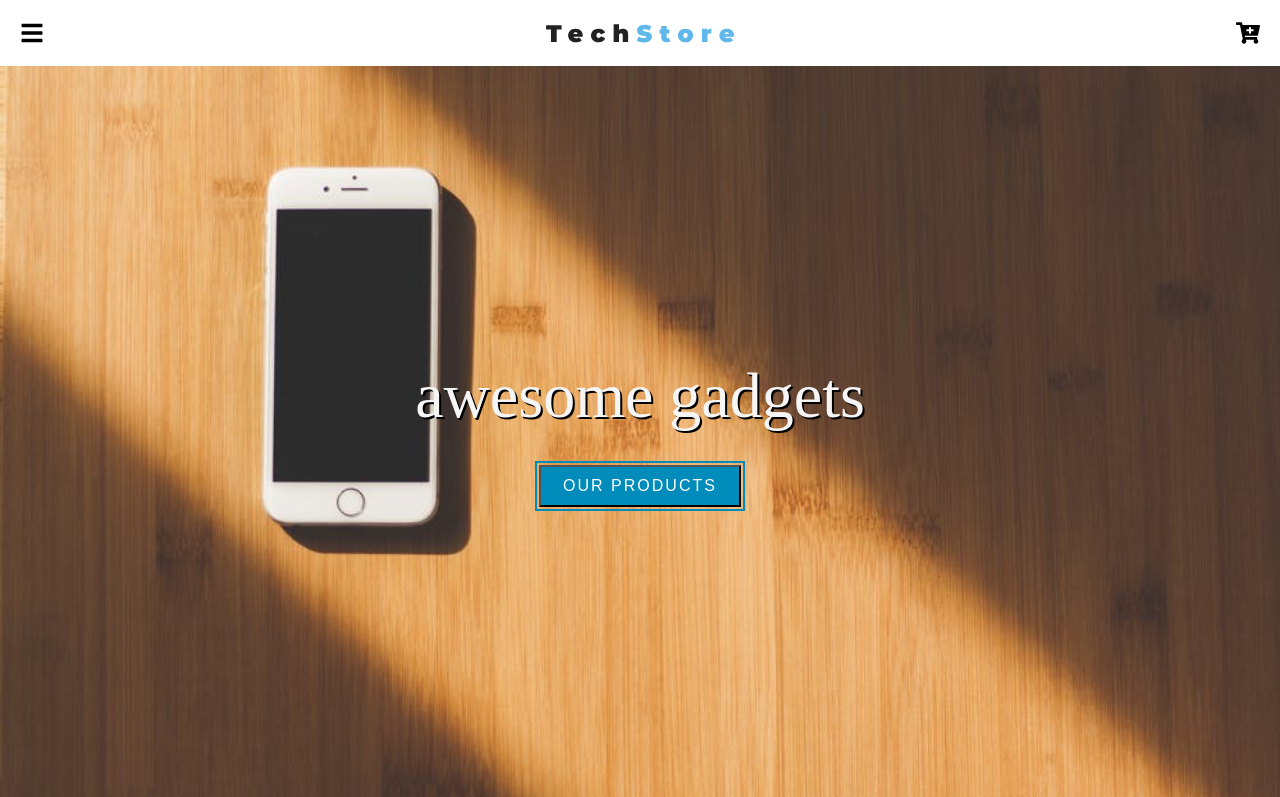
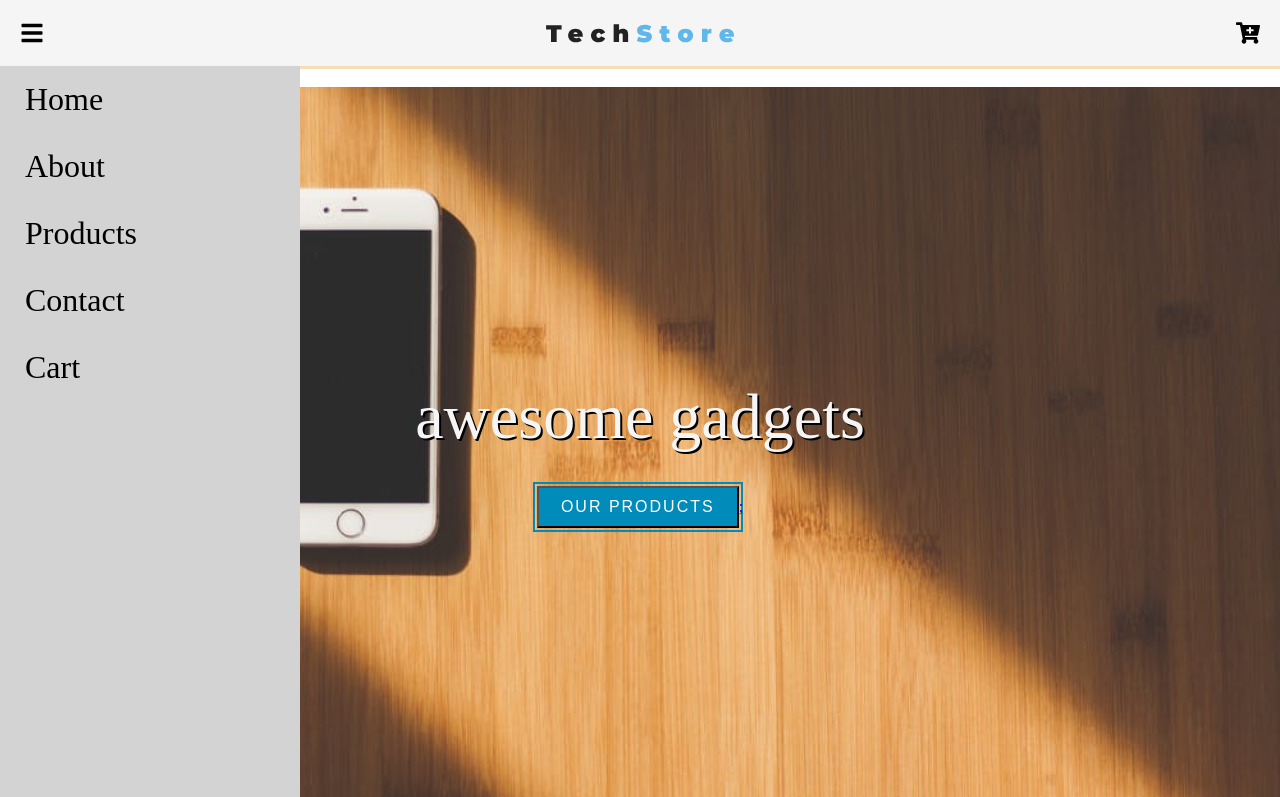
Before and after one commit to NathanGanesh/reacttechstore, a React app: page / in a window 1280 px wide. Shown: the top 797 px of the page. Built offline with nearby package versions, Linux system fonts and the light colour scheme.

Commit message:
home and css fixes

```diff
--- a/src/components/App/App.css
+++ b/src/components/App/App.css
@@ -4,14 +4,19 @@
 	font-weight: normal;
 }
 .flex-nav {
+	position: sticky;
+	top: 0px;
 	display: flex;
 	justify-content: space-between;
 	padding: 0 20px;
 	align-items: center;
 	height: 66px;
+	border-bottom: 3px solid wheat;
+	background: whitesmoke;
 }
 .nav-icon {
 	font-size: 24px;
+	cursor: pointer;
 }
 
 .home {
@@ -223,6 +228,10 @@
 	font-size: 24px;
 }
 
+.footer-icon:hover {
+	background-color: rgba(0, 0, 0, 0.5);
+}
+
 .contact-us {
 	font-size: 3rem;
 	text-align: center;
@@ -260,3 +269,32 @@
 .about-us-description {
 	padding: 10px;
 }
+
+.side-bar {
+	position: fixed;
+	font-size: 2rem;
+	width: 300px;
+	height: 100vh;
+	top: 66px;
+	background: lightgrey;
+	border-bottom: 3px solid wheat;
+	z-index: 1;
+	display: flex;
+	flex-direction: column;
+}
+.side-bar div {
+	margin: 15px;
+	margin-left: 25px;
+}
+
+.sidebar-link {
+	text-decoration: none;
+	color: black;
+}
+
+.sidebar-link:hover {
+	background: darkgrey;
+	text-decoration: none;
+	color: lightblue;
+	outline-color: darkgrey;
+}
--- a/src/components/App/App.js
+++ b/src/components/App/App.js
@@ -8,10 +8,16 @@ import Products from '../Pages/Products';
 import Cart from '../Pages/Cart';
 import About from '../Pages/About';
 import Error from '../Pages/Error';
+import Nav from '../Elements/Navbar';
+import SideBar from '../Elements/SideBar';
+import SideCart from '../Elements/SideCart';
 
 function App() {
 	return (
 		<BrowserRouter>
+			<Nav />
+			<SideBar />
+			<SideCart />
 			<Switch>
 				<Route exact path="/" component={Home} />
 				<Route exact path="/contact" component={Contact} />
--- a/src/components/Elements/Button.js
+++ b/src/components/Elements/Button.js
@@ -1,5 +1,12 @@
 import React from 'react';
+import { Link } from 'react-router-dom';
 
-export default function Button({ name, btnclass }) {
-	return <button className={btnclass}>{name}</button>;
+export default function Button({ name, btnclass, link }) {
+	return (
+		<div>
+			<Link to={link}>
+				<button className={btnclass}>{name}</button>;
+			</Link>
+		</div>
+	);
 }
--- a/src/components/Elements/Footer.js
+++ b/src/components/Elements/Footer.js
@@ -6,9 +6,15 @@ export default function Footer() {
 			<div>
 				<p>Copyright © Tech Store 2020. All Rights Reserved</p>
 			</div>
-			<FaFacebookF className="footer-icon" />
-			<FaLinkedinIn className="footer-icon" />
-			<FaTwitch className="footer-icon" />
+			<a href="https://www.facebook.com/">
+				<FaFacebookF className="footer-icon" />
+			</a>
+			<a href="https://www.facebook.com/">
+				<FaLinkedinIn className="footer-icon" />
+			</a>
+			<a href="https://www.facebook.com/">
+				<FaTwitch className="footer-icon" />
+			</a>
 		</div>
 	);
 }
--- a/src/components/Elements/Hero.js
+++ b/src/components/Elements/Hero.js
@@ -5,7 +5,7 @@ export default function Hero(props) {
 	return (
 		<div className={props.class}>
 			<h1 className="home-title">{props.title}</h1>
-			<Button name={props.buttonText} btnclass={props.btnclass} />
+			<Button name={props.buttonText} btnclass={props.btnclass} link={props.link} />
 		</div>
 	);
 }
--- a/src/components/Elements/Product.js
+++ b/src/components/Elements/Product.js
@@ -1,8 +1,6 @@
 import React from 'react';
 
 export default function Product(props) {
-	console.log(props);
-
 	const { title, price, image } = props.item.fields;
 
 	return (
--- /dev/null
+++ b/src/components/Elements/SideBar.js
@@ -0,0 +1,26 @@
+import React, { useState } from 'react';
+import { Link } from 'react-router-dom';
+
+export default function SideBar() {
+	const [ index, setIndex ] = useState(0);
+
+	return (
+		<div className="side-bar">
+			<Link className="sidebar-link" to={'/'}>
+				<div>Home</div>
+			</Link>
+			<Link className="sidebar-link" to={'/about'}>
+				<div>About</div>
+			</Link>
+			<Link className="sidebar-link" to="/products">
+				<div>Products</div>
+			</Link>
+			<Link className="sidebar-link" to="/contact">
+				<div>Contact</div>
+			</Link>
+			<Link className="sidebar-link" to="/cart">
+				<div>Cart</div>
+			</Link>
+		</div>
+	);
+}
--- /dev/null
+++ b/src/components/Elements/SideCart.js
@@ -0,0 +1,5 @@
+import React from 'react';
+
+export default function SideCart() {
+	return <div>Hello from sideCart</div>;
+}
--- a/src/components/Pages/About.js
+++ b/src/components/Pages/About.js
@@ -6,7 +6,6 @@ import AboutUs from '../Elements/About/AboutUs';
 export default function About() {
 	return (
 		<div>
-			<Nav />
 			<Hero class="about" />
 			<AboutUs />
 		</div>
--- a/src/components/Pages/Contact.js
+++ b/src/components/Pages/Contact.js
@@ -7,7 +7,6 @@
 export default function Contact() {
 	return (
 		<div>
-			<Nav />
 			<Hero class="contact" />
 			<h1 className="contact-us">Contact us</h1>
 			<MyForm />
--- a/src/components/Pages/Home.js
+++ b/src/components/Pages/Home.js
@@ -10,11 +10,16 @@ import Footer from '../Elements/Footer';
 export default function Home() {
 	return (
 		<div>
-			<NavBar />
-			<Hero buttonText="our products" title="awesome gadgets" class="home" btnclass="btn-default" />
+			<Hero
+				buttonText="our products"
+				title="awesome gadgets"
+				class="home"
+				btnclass="btn-default"
+				link="/products"
+			/>
 			<Services />
 			<Featured items={items} />
-			<Button name="our products" btnclass="btn-our-products" />
+			<Button name="our products" btnclass="btn-our-products" link="/products" />
 			<Footer />
 		</div>
 	);
```
